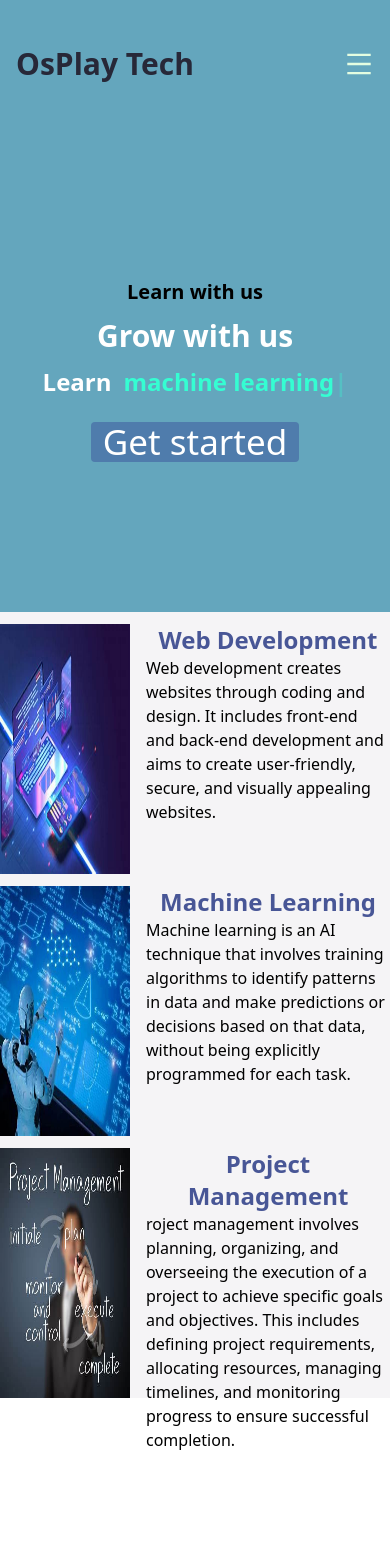
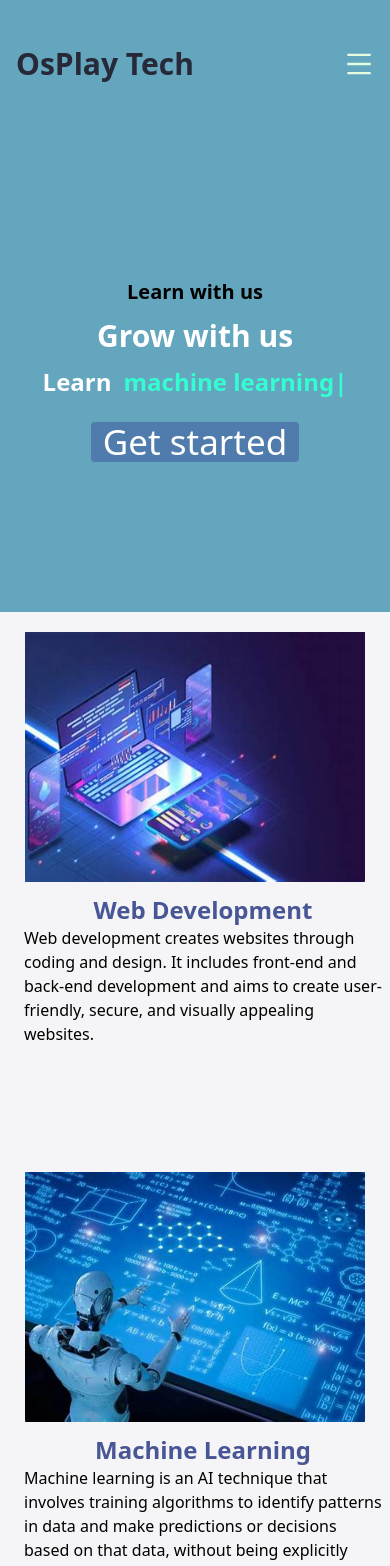
Before and after one commit to naveen1m/Reactjs-projects, a React (Create React App) app in the folder 02_website/: page / in a window 390 px wide. Shown: the top 1566 px of the page. Before the commit the page ends 1452 px from the top, so only its background shows below. Built offline with nearby package versions, Linux system fonts and the light colour scheme.

Commit message:
made responsive

```diff
--- a/02_website/src/components/Learn.jsx
+++ b/02_website/src/components/Learn.jsx
@@ -6,11 +6,11 @@ import pm from "../assets/img/pm.jpeg"
 function Learn() {
   return (
     <>
-    <div className='max-w-[1240px] mx-auto height-[350px] bg-[#F5F4F6]  grid grid-cols-3 '>
+    <div className='max-w-[1240px] p-2 mx-auto height-[350px] bg-[#F5F4F6]  md:grid grid-cols-3 '>
         <div className='h-[250px] col-span-1 mt-3 '>
-            <img src={web} className='h-[250px] w-full ' />
+            <img src={web} alt='web development' className='h-[250px] w-[340px] mx-auto md:w-full ' />
         </div>
-        <div className='h-[250px] col-span-2 mt-3 ml-4 '>
+        <div className='h-[250px]  col-span-2 mt-3 ml-4 '>
             <h1 className='text-center text-2xl text-[#485696] font-bold '>Web Development</h1>
             <p>Web development creates websites through coding and design. It includes front-end and back-end development and aims to create user-friendly, secure, and visually appealing websites.</p>
 
@@ -18,9 +18,9 @@ function Learn() {
 
 
     </div>
-    <div className='max-w-[1240px] mx-auto height-[350px] bg-[#F5F4F6] grid grid-cols-3 '>
+    <div className='max-w-[1240px] p-2 mx-auto height-[350px] bg-[#F5F4F6] md:grid grid-cols-3 '>
         <div className='h-[250px]  col-span-1 mt-3 '>
-            <img src={ml} className='h-[250px] w-full ' />
+            <img src={ml} alt='machine learning' className='h-[250px] w-[340px] mx-auto md:w-full ' />
         </div>
         <div className='h-[250px]  col-span-2 mt-3 ml-4 '>
             <h1 className='text-center text-2xl text-[#485696] font-bold '>Machine Learning</h1>
@@ -28,9 +28,9 @@ function Learn() {
         </div>
 
     </div>
-    <div className='max-w-[1240px] mx-auto height-[350px] bg-[#F5F4F6]  grid grid-cols-3 '>
+    <div className='max-w-[1240px] p-2 mx-auto height-[350px] bg-[#F5F4F6]  md:grid grid-cols-3 '>
         <div className='h-[250px] col-span-1 mt-3 '>
-            <img src={pm} className='h-[250px] w-full ' />
+            <img src={pm} alt='project management' className='h-[250px] w-[340px] mx-auto md:w-full ' />
         </div>
         <div className='h-[250px] col-span-2 mt-3 ml-4 '>
             <h1 className='text-center text-2xl text-[#485696] font-bold '>Project Management</h1>
```
